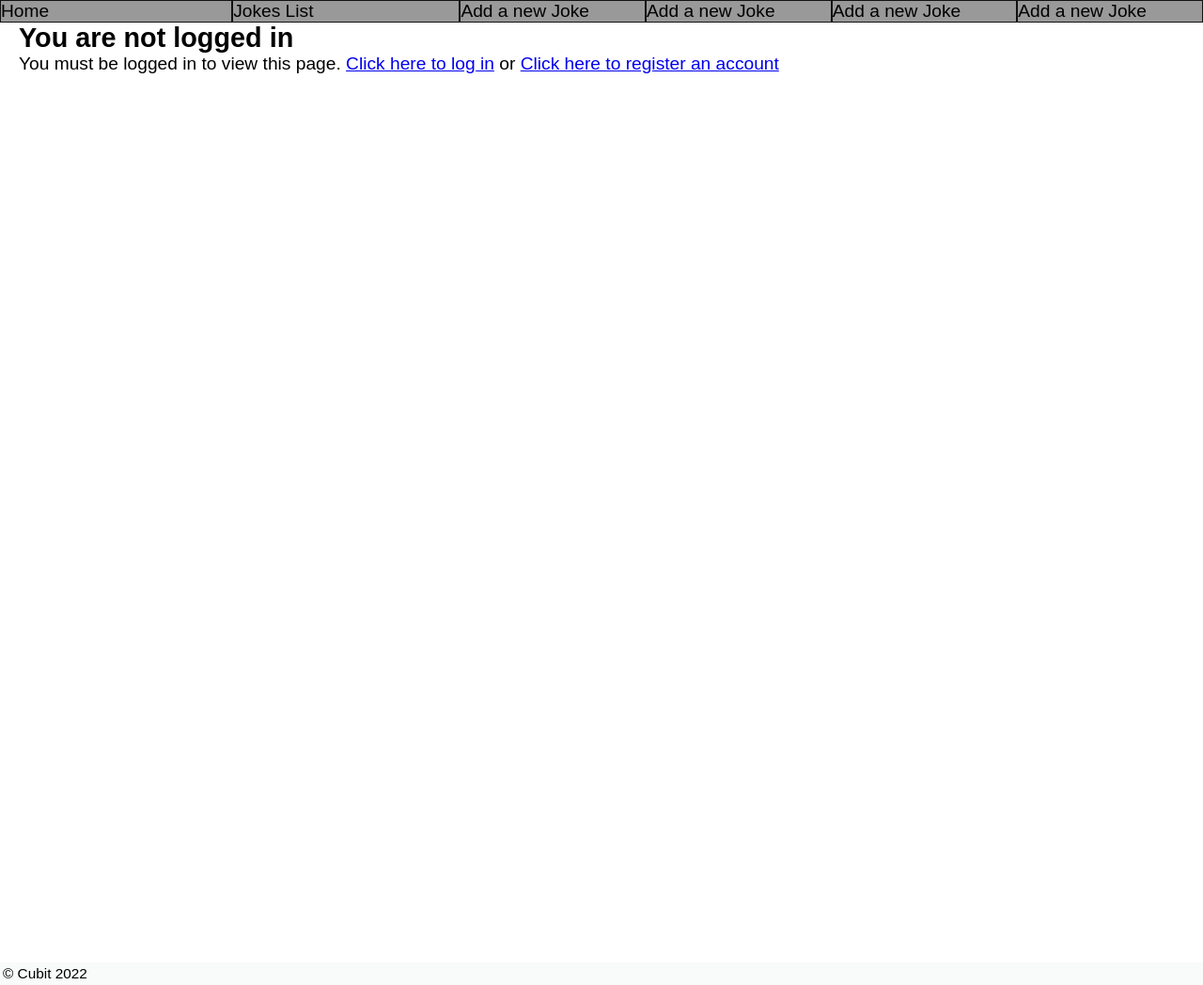
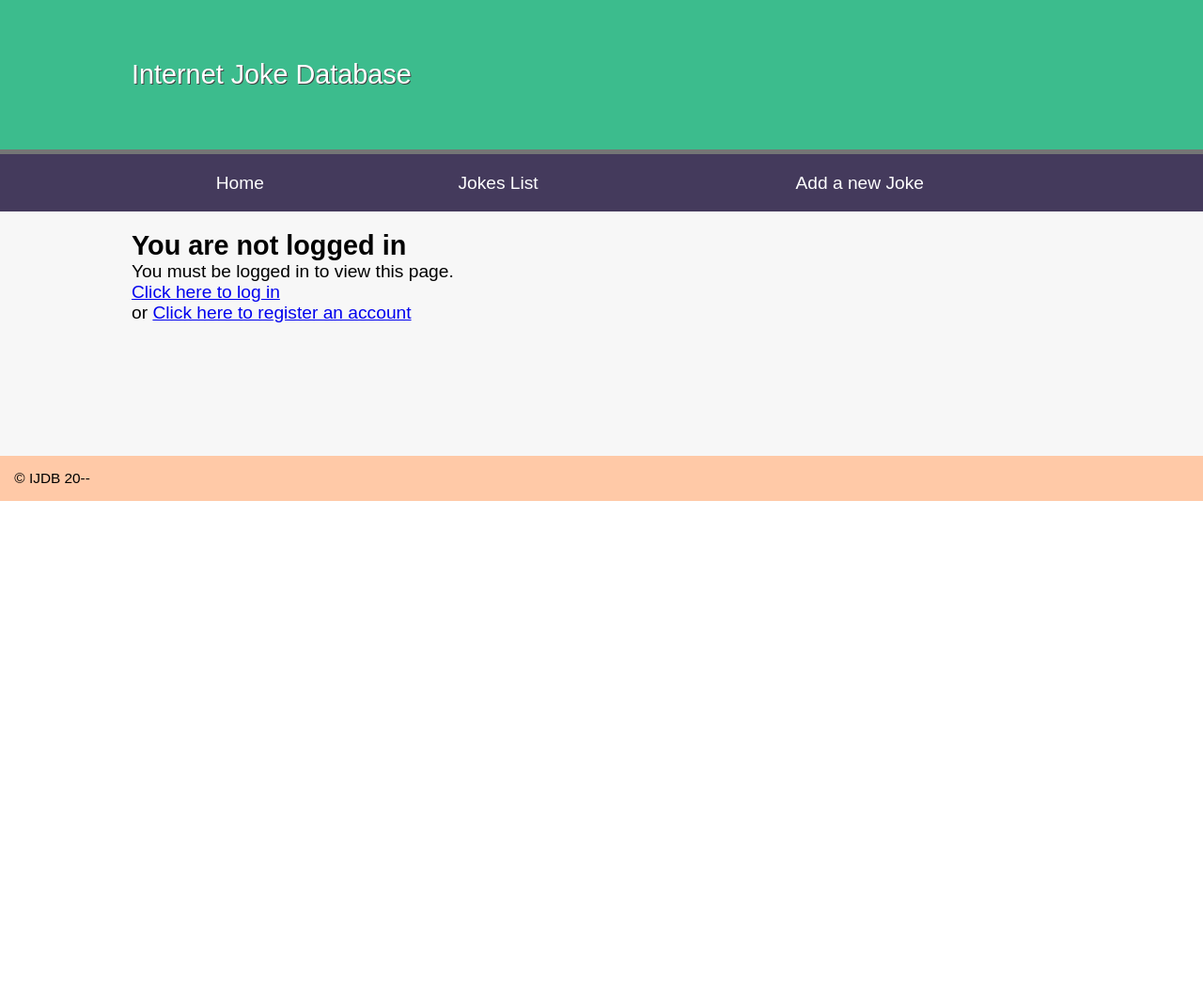
Before and after one commit to GhenadieGandrabur/Project, a PHP site: page /login/error in a window 1280 px wide. Shown: the whole page at 94% size. After the commit the page ends 533 px from the top, so only its background shows below. Run offline with PHP 8.4, Linux system fonts and the light colour scheme.

Commit message:
Login form

```diff
--- a/public/jokes.css
+++ b/public/jokes.css
@@ -1,30 +1,126 @@
- * {margin: 0; padding: 0; }
-body {font-family: Arial, Helvetica, Sans-serif; }
-header {display: block;  background-color: #3cbc8d; padding: 20px; border-bottom: 5px solid #757575;}
-h1 {font-weight: normal; padding: 1.5em; color: white; text-shadow: 1px 1px 0px #444; width: 1000px; margin: auto;}
+ * {
+     margin: 0;
+     padding: 0;
+ }
 
+ body {
+     font-family: Arial, Helvetica, Sans-serif;
+ }
 
+ header {
+     display: block;
+     background-color: #3cbc8d;
+     padding: 20px;
+     border-bottom: 5px solid #757575;
+ }
 
-nav a {color: rgb(0, 0, 0); text-decoration: none; }
-nav a:hover {text-decoration: underline; }
-nav ul {display: table; width: 100%; margin: auto; background-color: #999;}
-nav li {display: table-cell; text-align: left; border: #111 solid 1px; width: 25px;}
+ h1 {
+     font-weight: normal;
+     padding: 1.5em;
+     color: white;
+     text-shadow: 1px 1px 0px #444;
+     width: 1000px;
+     margin: auto;
+ }
 
-main {overflow: auto; min-height: 1000px;  width: 100%; margin: auto; box-shadow: -1000px 0 0 #f7f7f7, 1000px 0 0 #f7f7f7; padding-left: 20px;}
+ nav {
+     background-color: #443A5C;
+ }
 
-footer {padding: 3px; background-color: #f9fafa ; font-size: 0.8em;}
+ nav a {
+     color: white;
+     text-decoration: none;
+ }
 
-p {margin-bottom: 1em;}
+ nav a:hover {
+     color: #ddd;
+ }
 
-body {font-size: 1.2em; font-family: arial, helvetica, sans-serif}
-input, label, select, textarea {float: left; width: 15em; margin-bottom: 1em;  padding: 0.5em;}
-label {clear: left; padding: 0; margin: 0;}
-input[type="submit"] {margin-left: 15em; width: auto; padding: 0.5em 1em; clear: both; font-size: 1em;}
-form {overflow: auto; clear: both; display: block;}
+ nav ul {
+     display: table;
+     width: 1000px;
+     margin: auto;
+ }
 
-blockquote {display: table; margin-bottom: 1em; border-bottom: 1px solid #ccc; padding: 0.5em; }
-blockquote p {display: table-cell; width: 90%; vertical-align: top;}
-blockquote form {  display: table-cell; width: 10%;}
+ nav li {
+     display: table-cell;
+     text-align: center;
+     padding: 1em;
+ }
+
+ main {
+     overflow: auto;
+     min-height: 30vh;
+     background-color: #f7f7f7;
+     width: 1000px;
+     margin: auto;
+     box-shadow: -1000px 0 0 #f7f7f7, 1000px 0 0 #f7f7f7;
+     padding-top: 20px;
+ }
+
+ footer {
+     padding: 1em;
+     background-color: #FFC9A7;
+     font-size: 0.8em;
+ }
+
+ p {
+     margin-bottom: 1em;
+ }
+
+ body {
+     font-size: 1.2em;
+     font-family: arial, helvetica, sans-serif
+ }
+
+ input,
+ label,
+ select,
+ textarea {
+     float: left;
+     width: 15em;
+     margin-bottom: 1em;
+     padding: 0.5em;
+ }
+
+ label {
+     clear: left;
+     padding: 0;
+     margin: 0;
+ }
+
+ input[type="submit"] {
+     margin-left: 15em;
+     width: auto;
+     padding: 0.5em 1em;
+     clear: both;
+     font-size: 1em;
+ }
+
+ form {
+     overflow: auto;
+     clear: both;
+     display: block;
+ }
+
+ blockquote {
+     display: table;
+     margin-bottom: 1em;
+     border-bottom: 1px solid #ccc;
+     padding: 0.5em;
+ }
+
+ blockquote p {
+     display: table-cell;
+     width: 90%;
+     vertical-align: top;
+ }
+
+ blockquote form {
+     display: table-cell;
+     width: 10%;
+ }
+
  .errors {
      padding: 1em;
      border: 1px solid red;
--- a/templates/jokes.html.php
+++ b/templates/jokes.html.php
@@ -1,4 +1,4 @@
-<header><?= $totalJokes ?> jokes have been submitted to the Internet Joke Database.</header>
+<p><?= $totalJokes ?> jokes have been submitted to the Internet Joke Database.</p>
 
 <?php foreach ($jokes as $joke) : ?>
   <blockquote>
--- a/templates/layout.html.php
+++ b/templates/layout.html.php
@@ -9,13 +9,12 @@
 
 <body>
   <nav>
-
+    <header>
+      <h1>Internet Joke Database</h1>
+    </header>
     <ul>
       <li><a href="/">Home</a></li>
       <li><a href="/joke/list">Jokes List</a></li>
-      <li><a href="/joke/edit">Add a new Joke</a></li>
-      <li><a href="/joke/edit">Add a new Joke</a></li>
-      <li><a href="/joke/edit">Add a new Joke</a></li>
       <li><a href="/joke/edit">Add a new Joke</a></li>
     </ul>
   </nav>
@@ -25,7 +24,7 @@
   </main>
 
   <footer>
-    &copy; Cubit <?= Date("Y")?>
+    &copy; IJDB 20--
   </footer>
 </body>
 
--- a/templates/loginerror.html.php
+++ b/templates/loginerror.html.php
@@ -1,5 +1,6 @@
 <h2>You are not logged in</h2>
 
-<p>You must be logged in to view this page.
- <a href="/login">Click here to log in</a>
- or <a href="/author/register">Click here to register an account</a></p>
+<p>You must be logged in to view this page.<br>
+    <a href="/login">Click here to log in</a> <br>
+    or <a href="/author/register">Click here to register an account</a>
+</p>
```
Also changed, not shown: classes/Ijdb/Controllers/Login.php (+8 -23 lines), classes/Ninja/Authentication.php (+2 -5 lines). Lines whose indentation alone changed are shown as unchanged.
